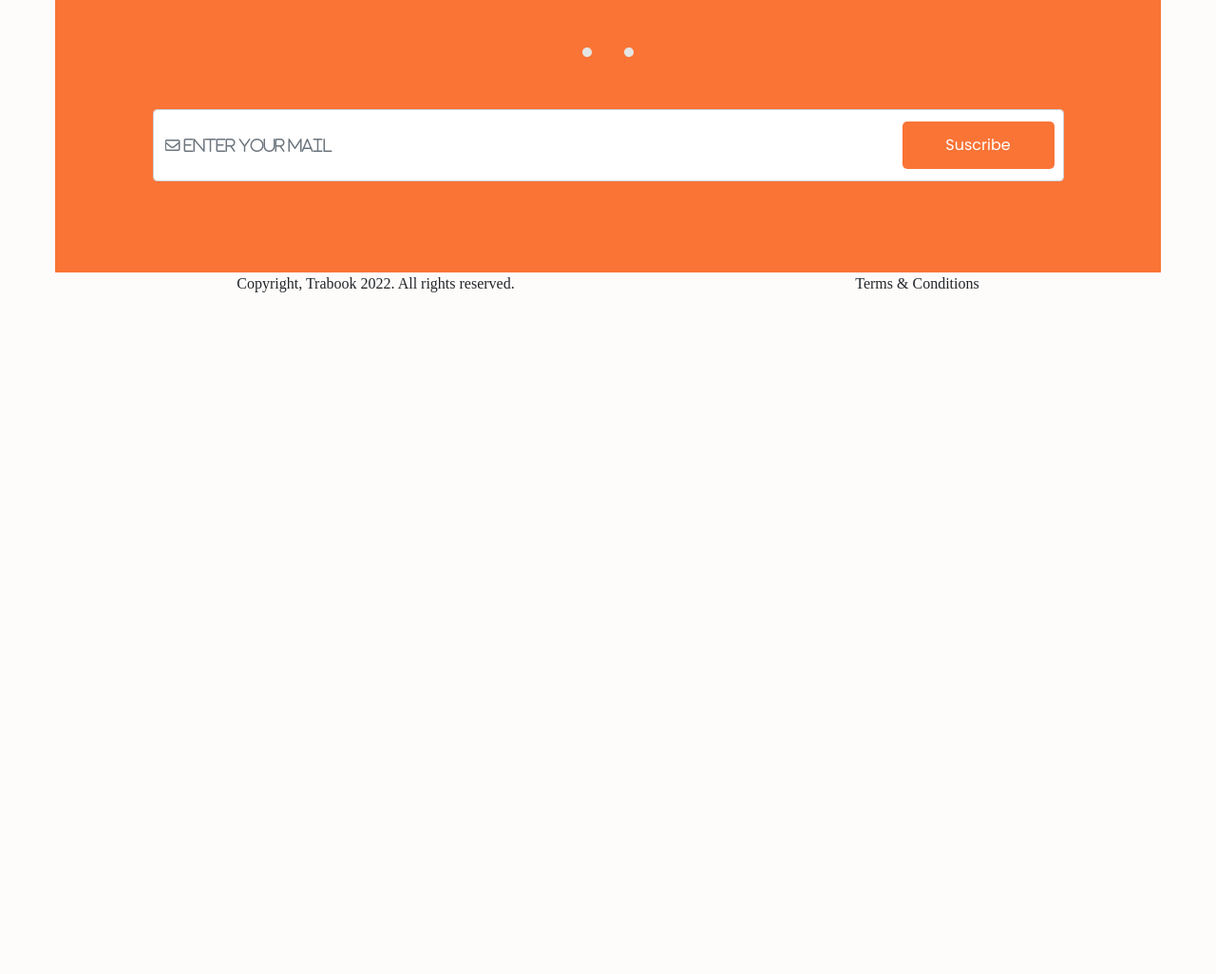
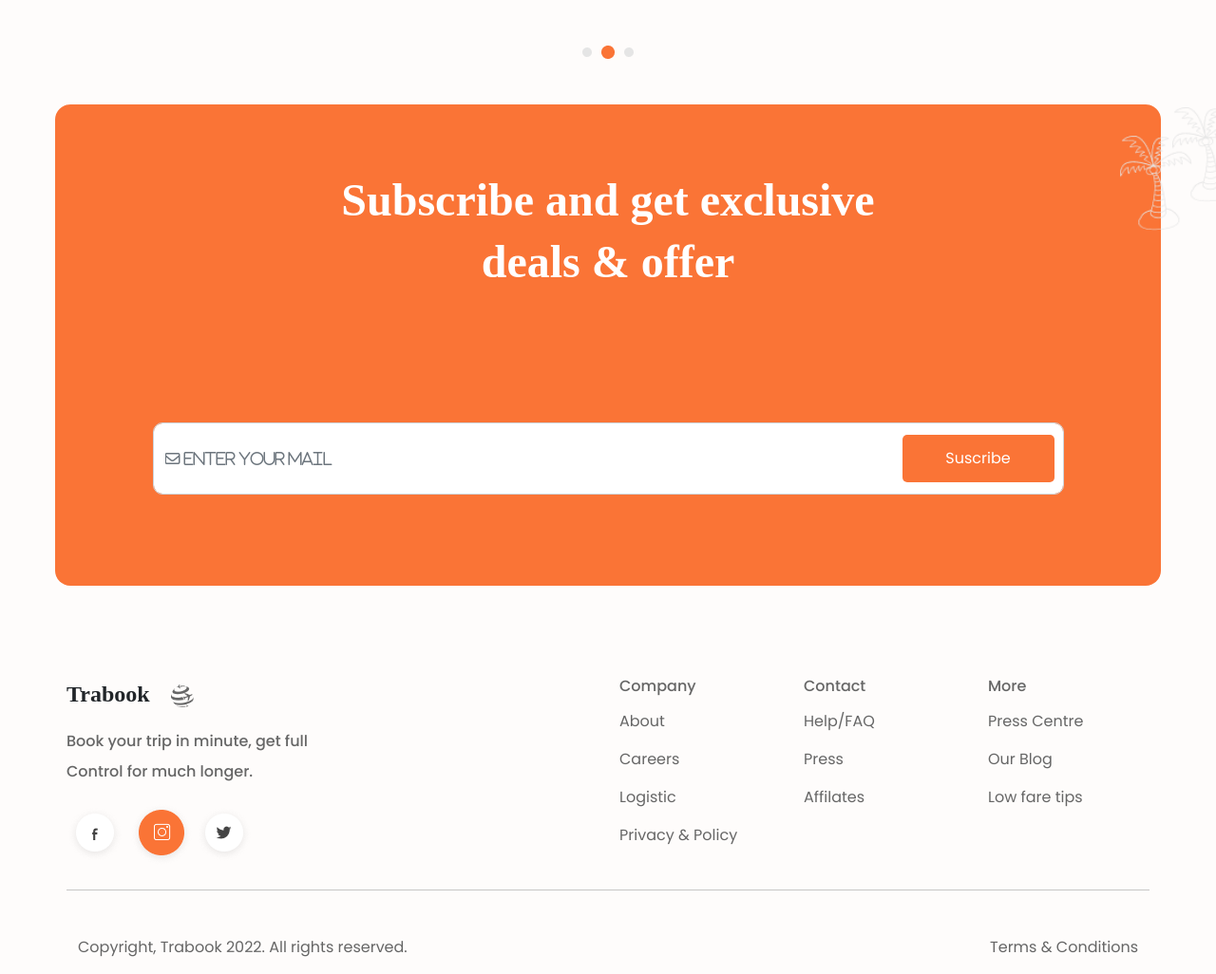
Before and after one commit to ManuelChima/Workshop1, a plain HTML site: page index.html in a window 1280 px wide. Shown: the part 4462-5488 px from the top of the page at 95% size. Before the commit the page ends 4972 px from the top, so only its background shows below. Drawn offline with nearby package versions, Linux system fonts and the light colour scheme.

Commit message:
Se termina seccion 6 y 7, pendiente unos detalles de imagen y letra

```diff
--- a/index.html
+++ b/index.html
@@ -18,6 +18,10 @@
         >
 
         <link href="https://fonts.googleapis.com/css2?family=Poppins:wght@400;500;600;700&display=swap" rel="stylesheet">
+
+        <link rel="preconnect" href="https://fonts.googleapis.com">
+        <link rel="preconnect" href="https://fonts.gstatic.com" crossorigin>
+        <link href="https://fonts.googleapis.com/css2?family=Inter:wght@100..900&display=swap" rel="stylesheet">
 
         <link
             href    = "./styles/styles.css"
@@ -474,16 +478,17 @@
                   </div>
                   <img class="p-0 mt-5" src="./Icon/Slider.png" style="width: 54px; height: 14px; align-items: center;" alt="">
             </div>
-
-        </div>
-        <div class="container" > <!--sección 7-->
-            <div class="row justify-content-center align-items-center" style="background: #FA7436;">
+            <div class="container mt-5" > <!--sección 7-->
+                <div class="row justify-content-center align-items-center pt-4" style="background: #FA7436; border-radius:16px;">
                     <h1 class="volkhov-h1 text-center align-items-center pt-5"><span style="color: #FFFFFF;">Subscribe and get exclusive</span></h1>
-                <h1 class="volkhov-h1 text-center align-items-center pb-5"><span style="color: #FFFFFF;">deals & offer</span></h1>
-                <form class="row g-3 justify-content-center align-items-center pt-5 pb-5">
-                    <div class="col-auto pb-5 pt-5">
+                    <h1 class="volkhov-h1 text-center align-items-center"><span style="color: #FFFFFF;">deals & offer</span></h1>
+                    <img class="palmera1" src="img/Vector_palmera.png" alt="Palmera">
+                    <img class="palmera2" src="img/Vector_palmera.png" alt="Palmera">
+                    <!--<img class="elipses" src="img/Group 42.png" alt="Elipses">-->
+                    <form class="row g-3 justify-content-center align-items-center pb-5">
+                        <div class="col-auto pb-5">
                             <div style="position: relative;">
-                          <input type="text" class="form-control fa-regular fa-envelope" placeholder="&#xf0e0; Enter your mail" aria-label="Nombre de usuario del destinatario" aria-describedby="button-addon2" style="padding-right: 40rem; padding-top: 25px; padding-bottom: 25px;">
+                              <input type="text" class="form-control fa-regular fa-envelope" placeholder="&#xf0e0; Enter your mail" aria-label="Nombre de usuario del destinatario" aria-describedby="button-addon2" style=" padding-right: 40rem; padding-top: 25px; padding-bottom: 25px; border-radius: 10px;">
                               <button class="btn custom-button2 m-auto" type="button" id="button-addon2" style="position: absolute; right: 10px; top: 50%; transform: translateY(-50%);">Suscribe</button>
                             </div>
                         </div>
@@ -491,23 +496,56 @@
                     </form>
 
                 </div>
+                <div class="row mt-5">
+                    <div class="col-md-6 mt-5">
+                        <div class="row">
+                            <div class="col-md-12">
+                                <p style="font-size: 24px; font-weight: bold;">Trabook</a>
+                                <img class="img-fluid ms-3" src="img/logo.png" alt="logo" style="max-width: 24px; max-height: 24px;">
+                                <p class="poppins-text-16">Book your trip in minute, get full<br>
+                                    Control for much longer.</p>
+                                <img class="img-fluid" src="img/redes_sociales.png" alt="..." style="max-width: 24rem; max-height: 24rem;">
+                            </div>
+                        </div>
+                    </div>
+                    <div class="col-md-6 mt-5">
+                        <div class="row">
+                            <div class="col-md-4">
+                                <h6 class="poppins-text pb-2">Company</h6>
+                                <P class="poppins-text">About</P>
+                                <P class="poppins-text">Careers</P>
+                                <P class="poppins-text">Logistic</P>
+                                <P class="poppins-text">Privacy & Policy</P>
+                            </div>
+                            <div class="col-md-4">
+                                <h6 class="poppins-text pb-2">Contact</h6>
+                                <P class="poppins-text">Help/FAQ</P>
+                                <P class="poppins-text">Press</P>
+                                <P class="poppins-text">Affilates</P>
+                            </div>
+                            <div class="col-md-4">
+                                <h6 class="poppins-text pb-2">More</h6>
+                                <P class="poppins-text">Press Centre</P>
+                                <P class="poppins-text">Our Blog</P>
+                                <P class="poppins-text">Low fare tips</P>
+                            </div>
+                        </div>
+                    </div>
+                </div>
                 <footer>
-            <div class="row justify-content-center align-items-center mx-auto" style="justify-content: space-between;">
-              <div class="col-5 justify-content-center align-items-center mx-auto" style="width: fit-content;">
-                <p class="justify-content-center align-items-center mx-auto" style="text-align: left; width: fit-content;"
-                >
-                Copyright, Trabook 2022. All rights reserved.
-                </p>
+                    <hr class="mt-4 mb-5">
+                    <div class="row justify-content-between mx-auto">
+                        <div class="col-auto">
+                            <p class="text-start poppins-text-footer">Copyright, Trabook 2022. All rights reserved.</p>
                         </div>
-              <div class="col-5 justify-content-center align-items-center mx-auto" style="width: fit-content;">
-                <p
-                  class="justify-content-center align-items-center mx-auto"
-                  style="text-align: right; width: fit-content;"
-                >
-                Terms & Conditions
-              </p>
+                        <div class="col-auto">
+                            <p class="text-end poppins-text-footer">Terms & Conditions</p>
                         </div>
                     </div>
                 </footer>
+
+            </div>
+        </div>
+
     </body>
 </html>
--- a/styles/styles.css
+++ b/styles/styles.css
@@ -290,3 +290,57 @@ html, body {
     text-align: left;
     color: #999999;
 }
+
+.poppins-input-text{
+
+    font-family: 'Poppins';
+    font-style: normal;
+    font-weight: 400;
+    font-display: swap;
+    src: url(https://fonts.gstatic.com/s/poppins/v21/pxiEyp8kv8JHgFVrJJnecmNE.woff2) format('woff2');
+    unicode-range: U+0100-02AF, U+0304, U+0308, U+0329, U+1E00-1E9F, U+1EF2-1EFF, U+2020, U+20A0-20AB, U+20AD-20C0, U+2113, U+2C60-2C7F, U+A720-A7FF;
+
+}
+
+.poppins-text-16{
+    font-family: Poppins;
+    font-size: 16px;
+    font-weight: 500;
+    line-height: 32px;
+    text-align: left;
+    color: #666666;
+
+}
+
+.poppins-text-footer{
+    font-family: Poppins;
+    font-size: 16px;
+    font-weight: 400;
+    line-height: 24px;
+    text-align: left;
+    color: #666666;
+}
+
+.palmera1{
+    position: relative;
+    bottom: 10.6rem;
+    left: 39.2rem;
+    width: 100px;
+    height: 100px;
+
+}
+.palmera2{
+    position: relative;
+    bottom: 12.5rem;
+    left: 36.4rem;
+    width: 100px;
+    height: 100px;
+
+}
+.elipses{
+    position: relative;
+    top: 21rem;
+    right: 36.5rem;
+    width: 400px;
+    height: 400px;
+}
```
Also changed, not shown: img/Group 42.png (added), img/redes_sociales.png (added). Lines whose indentation alone changed are shown as unchanged.
